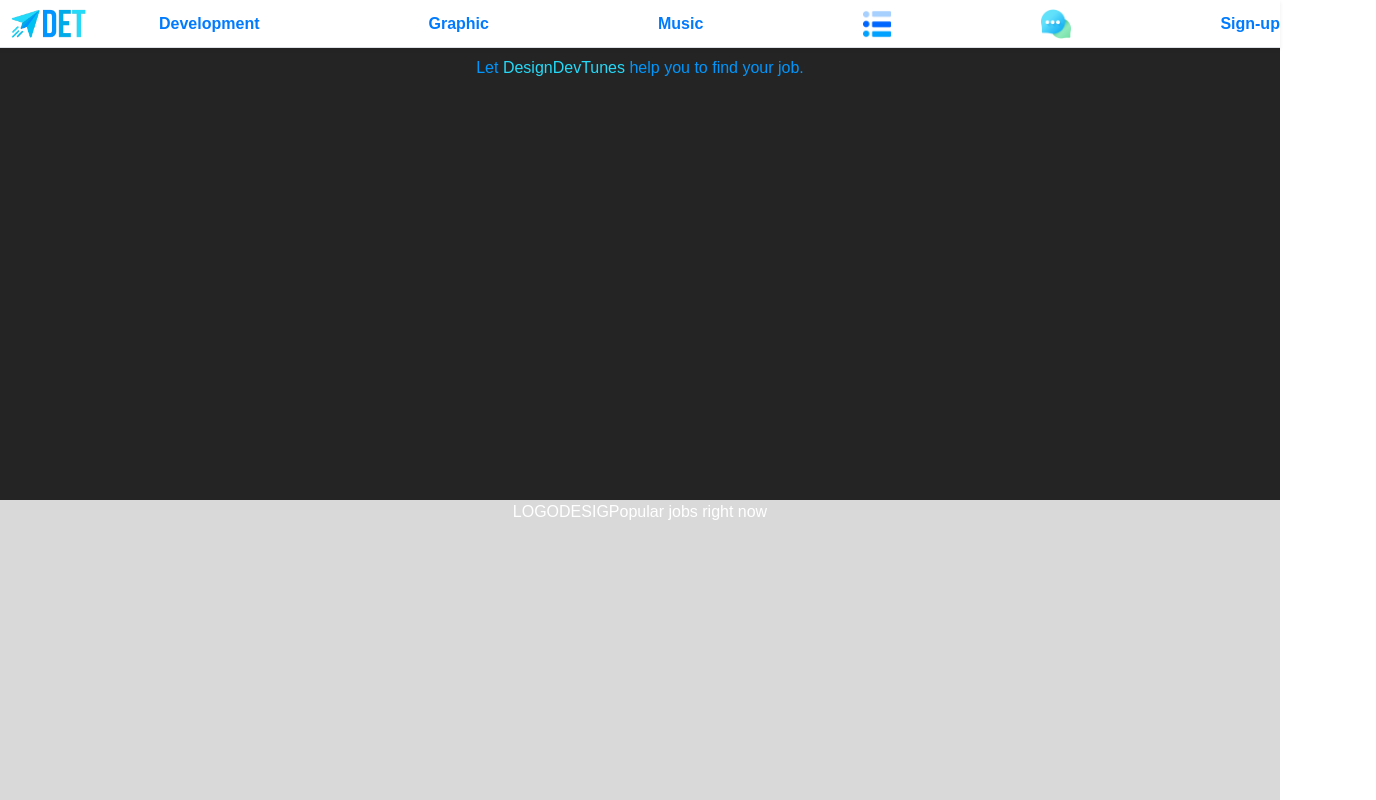
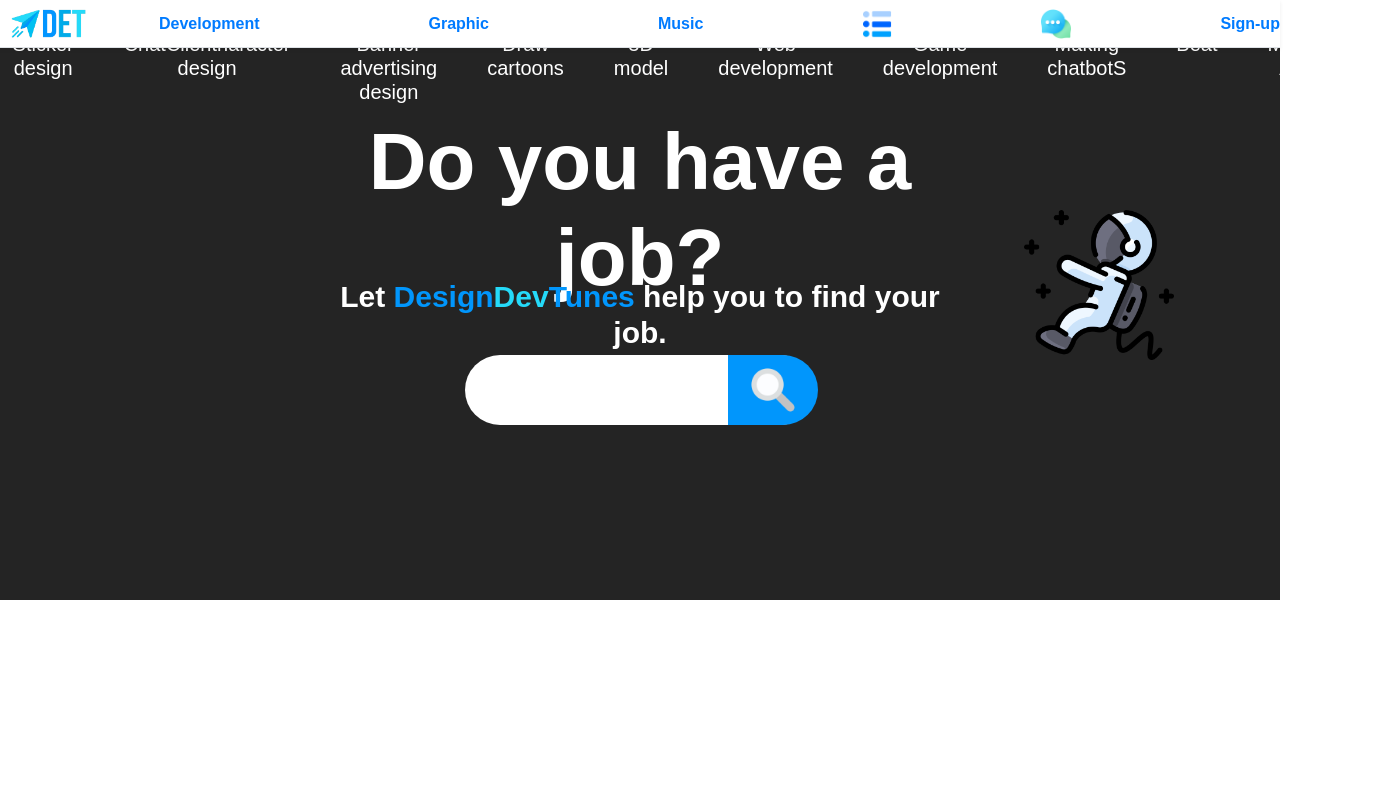
Before and after one commit to jeeraphatC/Hexgaton, a React (Create React App) app in the folder Front-end/react-app/: page /home in a window 1280 px wide. Shown: the top 800 px of the page, 1376 px wide, since content can reach past the window. Built offline with nearby package versions, Linux system fonts and the light colour scheme; a web font is replaced by a local one.

Commit message:
fix home wrong commit

```diff
--- a/Front-end/react-app/src/features/Home.js
+++ b/Front-end/react-app/src/features/Home.js
@@ -7,21 +7,59 @@
 function Home({ className }) {
   return (
     <div className={className}>
-      <div className='bg0'>
+
+
+      <div className="homebg">
+        <div className="mini">
+          <a href="/develop">
+            <h4>Logo design</h4>
+          </a>
+          <a href="/develop">
+            <h4>Sticker design</h4>
+          </a>
+          <a href="/develop">
+            <h4>ChatClientharacter design</h4>
+          </a>
+          <a href="/develop">
+            <h4>Banner advertising design</h4>
+          </a>
+          <a href="/develop">
+            <h4>Draw cartoons</h4>
+          </a>
+          <a href="/develop">
+            <h4>3D model</h4>
+          </a>
+          <a href="/develop">
+            <h4>Web development</h4>
+          </a>
+          <a href="/develop">
+            <h4>Game development</h4>
+          </a>
+          <a href="/develop">
+            <h4>Making chatbotS</h4>
+          </a>
+          <a href="/develop">
+            <h4>Beat</h4>
+          </a>
+
+          <a href="/develop">
+            <h4>Mobile App</h4>
+          </a>
+        </div>
         <h1>Do you have a job?</h1>
-      <p className='fonts'>
-      Let <span className='fonts01'>DesignDevTunes</span> help you to find your job.<br />
-      </p>
+        <h3>
+          Let{" "}
+          <p1>
+            Design<p2>Dev</p2>Tunes
+          </p1>{" "}
+          help you to find your job.
+        </h3>
+        <img src={astronaut} alt="" className="astronaut" />
+        <div className="searchbar">
+          <div className="bluebar">
+            <img src={search} alt="" className="searchlogo" />
           </div>
-      <div className='highlight'>
-      <span className='text-highlight'>LOGODESIG</span>
-      <span className='text-highlight-2'>Popular jobs right now</span>
-      <button className='button-take'>Take job</button>
-      <button className='button-hire'>HIRE A FREELANCE</button>
         </div>
-      <div className='contain'>
-      </div>
-      <div className='footer'>
       </div>
     </div>
   );
@@ -33,131 +71,107 @@
 
 export default styled(Home)`
 
-text-align: center;
-position: absolute;
-
-width: 100%;
-color: white;
-.bg0{
-  width: 100%;
-  height: 500px;
-left: 0px;
-top: -40px;
-background: #242424;
-color: white;
-
-}
-/* Vector 2 */
-.highlight{
-  /* --mask:
-    radial-gradient(496.41px at 50% 666.00px,#000 99%,#0000 101%) calc(50% - 444px) 0/888px 51% repeat-x,
-    radial-gradient(496.41px at 50% -444px,#0000 99%,#000 101%) 50% 222px/888px calc(51% - 222px) repeat-x,
-    radial-gradient(496.41px at 50% calc(100% - 666.00px),#000 99%,#0000 101%) 50% 100%/888px 51% repeat-x,
-    radial-gradient(496.41px at 50% calc(100% + 444.00px),#0000 99%,#000 101%) calc(50% - 444px) calc(100% - 222px)/888px calc(51% - 222px) repeat-x;
-  -webkit-mask: var(--mask);
-          mask: var(--mask); */
-
-width: 100%;
-height: 1000px;
-top: 250px;
-background: #D9D9D9;
-
-}
-
-.contain{
-  /* --mask:
-    radial-gradient(496.41px at 50% 666.00px,#000 99%,#0000 101%) calc(50% - 444px) 0/888px 51% repeat-x,
-    radial-gradient(496.41px at 50% -444px,#0000 99%,#000 101%) 50% 222px/888px calc(51% - 222px) repeat-x,
-    radial-gradient(496.41px at 50% calc(100% - 666.00px),#000 99%,#0000 101%) 50% 100%/888px 51% repeat-x,
-    radial-gradient(496.41px at 50% calc(100% + 444.00px),#0000 99%,#000 101%) calc(50% - 444px) calc(100% - 222px)/888px calc(51% - 222px) repeat-x;
-  -webkit-mask: var(--mask);
-          mask: var(--mask); */
-position: absolute;
-width:100%;
-height: 1000px;
-left: -2.71px;
-top: 700px;
-background: #D9D9D9;
-
-
-}
-
-.footer{
-position: absolute;
-width: 100%;
-height: 200px;
-
-top: 2000px;
-
+  top: 2800px;
 background: #0196FC;
-
-}
 
 .fonts{
 
   color: #0196FC;
+
+  letter-spacing: -0.011em;
+color: #FFFFFF;
+}
+.homebg{
+  background: #242424;
+  height: 600px;
+  width: 100%;
+  position: absolute;
+  display: flex;
+  text-align: center;
+}
+h4{
+  margin-right: 50px;
+  font-size:20px;
+  color: #FFFFFF;
+}
+h4:hover{
+  color: #0196FC;
+}
+.mini{
+  width: 90%;
+  justify-content: center;
+  margin: auto;
+  position: absolute;
+  color: white;
+  top: 12%;
+  left: 50%;
+  transform: translate(-50%, -50%);
+  font-weight: bold;
+  font-size:80px;
+  display: flex;
 }
 
-.fonts01{
+h1 {
+  margin: auto;
+  position: absolute;
+  color: white;
+  top: 35%;
+  left: 50%;
+  transform: translate(-50%, -50%);
+  font-weight: bold;
+  font-size:80px;
+}
+h3 {
+  margin: auto;
+  margin-top: 15px;
+  position: absolute;
+  color: white;
+  top: 50%;
+  left: 50%;
+  transform: translate(-50%, -50%);
+  font-weight: bold;
+  font-size:30px;
+}
+p1{
+  color: #0196FC;
+}
+p2{
   color: #25DAF9;
 }
+.searchbar {
+  background: #FFF;
+  height: 70px;
+  width: 350px;
+  position: absolute;
+  top: 65%;
+  left: 50%;
+  transform: translate(-50%, -50%);
+  border-radius: 50px;
+}
+.bluebar{
 
-
-
-.button-take{
-/* Component 21 */
-
+  height: 70px;
+  width: 90px;
   position: absolute;
-width: 345px;
-height: 79px;
-left: 450px;
-top: 1101px;
+  border-radius: 0px 50px 50px 0px;
   background: #0196FC;
-
-border-radius: 40px;
+  left: 75%;
+}
+.searchlogo{
+  max-width: 50px;
+max-height: 50px;
+margin: 10px;
+}
+.astronaut{
+  max-width: 150px;
+max-height: 150px;
+top: 35%;
+  left: 80%;
   position: absolute;
-font-family: 'Bebas Neue';
-font-style: normal;
-font-weight: 400;
-font-size: 40px;
-line-height: 150%;
-/* identical to box height, or 60px */
-letter-spacing: -0.011em;
-
-color: #FFFFFF;
-
-
+  transition: all 0.3s;
 }
-.button-hire{
-
-/* Component 22 */
-
-position: absolute;
-width: 345px;
-height: 79px;
-left: 450px;
-top: 1200px;
-
-
-
-/* Rectangle 18 */
-
-position: absolute;
-background: #242424;
-border-radius: 40px;
-
-
-font-family: 'Bebas Neue';
-font-style: normal;
-font-weight: 400;
-font-size: 40px;
-line-height: 150%;
-/* identical to box height, or 60px */
-letter-spacing: -0.011em;
-
-color: #FFFFFF;
-
-
+.astronaut:hover{
+  top: 30%;
 }
 
  `;
```
Lines whose indentation alone changed are shown as unchanged.
